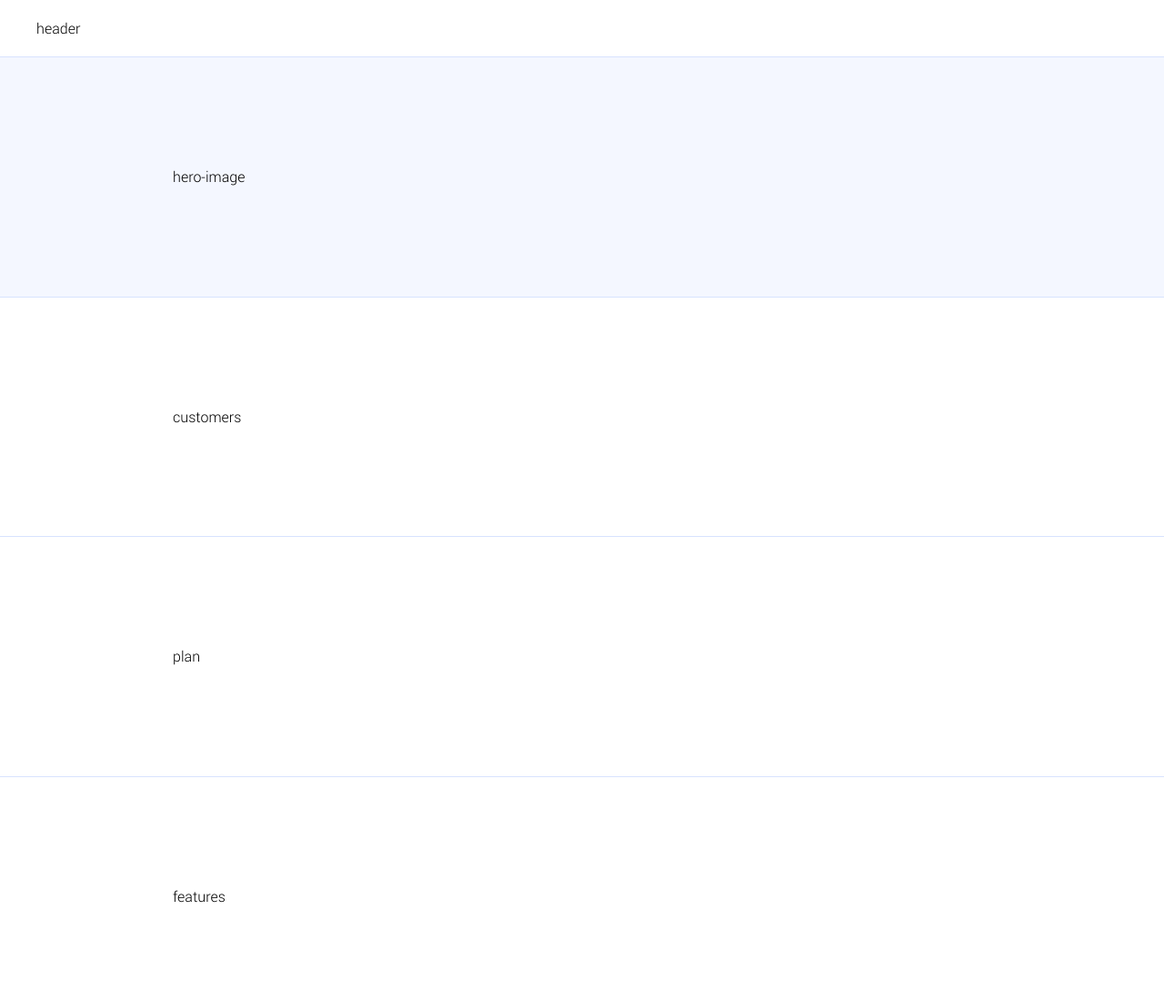
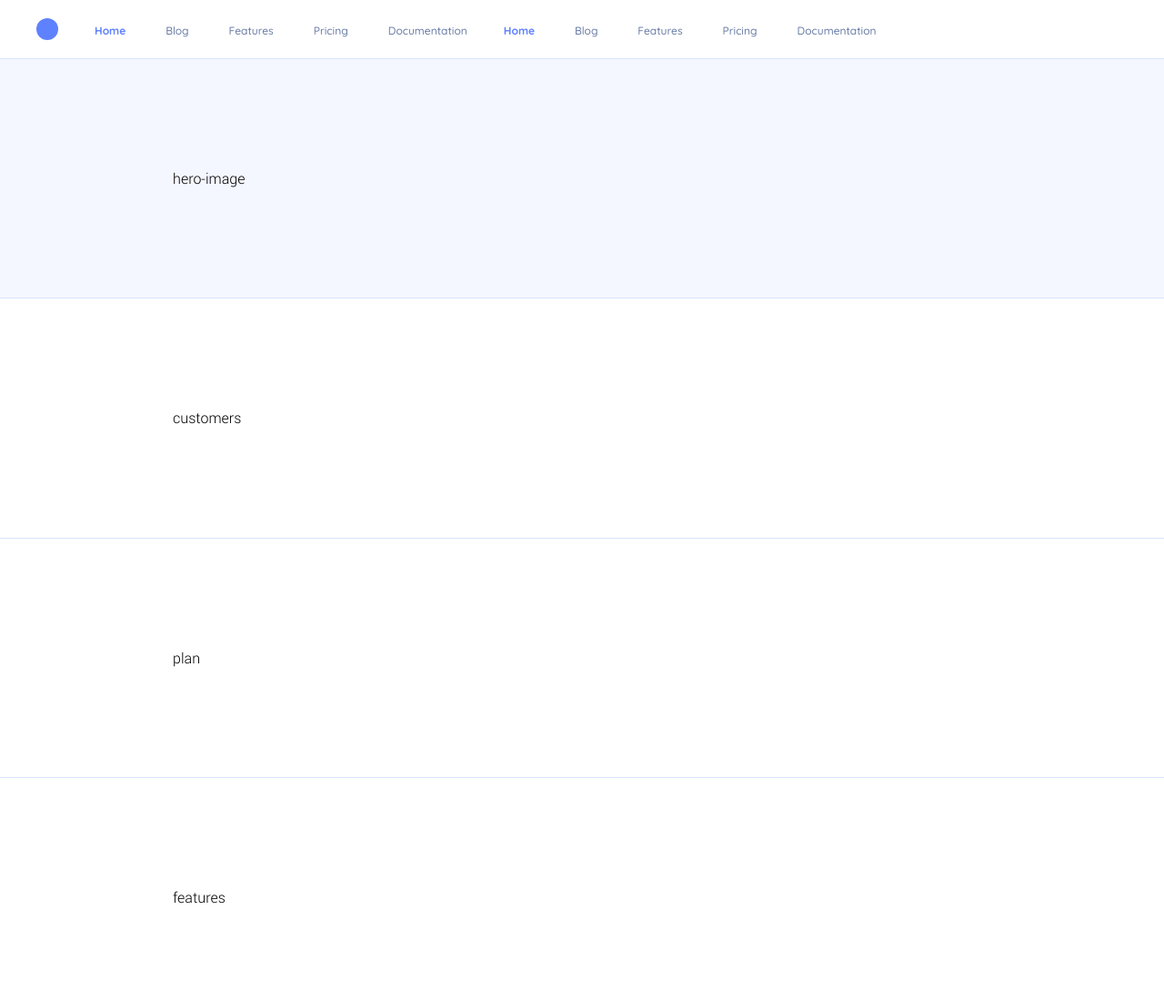
Before and after one commit to virus231/just-verstka, a website built with webpack: page src/index.html in a window 1280 px wide. Shown: the top 1100 px of the page at 91% size. Built offline with nearby package versions, Linux system fonts and the light colour scheme.

Commit message:
work on header

```diff
--- a/src/index.html
+++ b/src/index.html
@@ -27,7 +27,32 @@
 
     <header class="section-outer section-header">
       <div class="section-inner section-inner--wide">
-        header
+        <div class="main-navigation">
+          <a href="#" class="logo"></a>
+          <nav class="nav">
+            <ul class="nav-wrapper">
+              <li class="nav-wrapper__item">
+                <a href="#" class="nav-wrapper__item-link nav-wrapper__item-link--active">Home</a>
+                <a href="#" class="nav-wrapper__item-link">Blog</a>
+                <a href="#" class="nav-wrapper__item-link">Features</a>
+                <a href="#" class="nav-wrapper__item-link">Pricing</a>
+                <a href="#" class="nav-wrapper__item-link">Documentation</a>
+              </li>
+            </ul>
+          </nav>
+          <div class="socials">
+            <ul class="nav-wrapper">
+              <li class="nav-wrapper__item">
+                <a href="#" class="nav-wrapper__item-link nav-wrapper__item-link--active">Home</a>
+                <a href="#" class="nav-wrapper__item-link">Blog</a>
+                <a href="#" class="nav-wrapper__item-link">Features</a>
+                <a href="#" class="nav-wrapper__item-link">Pricing</a>
+                <a href="#" class="nav-wrapper__item-link">Documentation</a>
+              </li>
+            </ul>
+          </div>
+          <div class="btn"></div>
+        </div>
       </div>
     </header>
 
--- a/src/stylesheets/blocks/_header.scss
+++ b/src/stylesheets/blocks/_header.scss
@@ -5,3 +5,47 @@
         padding-bottom: $padding-vertical-xs;
     }
 }
+
+.main-navigation {
+    display: flex;
+    align-items: center;
+}
+
+.logo {
+    background-color: #5E81FE;
+    width: $base * 6;
+    height: $base * 6;
+    border-radius: 100%;
+}
+
+.nav-wrapper {
+    margin: 0;
+    padding: 0;
+    list-style: none;
+    display: flex;
+
+    &__item {
+        // & + & {
+        // }
+
+        &-link {
+            margin-left: $base * 10;
+
+            text-decoration: none;
+            font-size: 12px;
+            @include quicksand;
+            color: #697ca6;
+            font-weight: $fw-medium;
+            transition: $transition;
+
+            &:hover {
+                color: #5e81fe;
+            }
+
+            &--active {
+                font-weight: $fw-bold;
+                color: #5e81fe;
+            }
+        }
+    }
+}
--- a/src/stylesheets/style.scss
+++ b/src/stylesheets/style.scss
@@ -10,15 +10,17 @@
 }
 
 // Variables
+$base: 4px;
 $fw-regular: 400;
 $fw-medium: 500;
 $fw-bold: 700;
 
-$padding-vertical-xs: 20px;
-$padding-vertical-sm: 60px;
-$padding-vertical: 120px;
+$padding-vertical-xs: $base * 5;
+$padding-vertical-sm: $base * 15;
+$padding-vertical: $base * 30;
 
 $color-divider: #d8e3fe;
+$transition: .33s;
 
 
 
```
